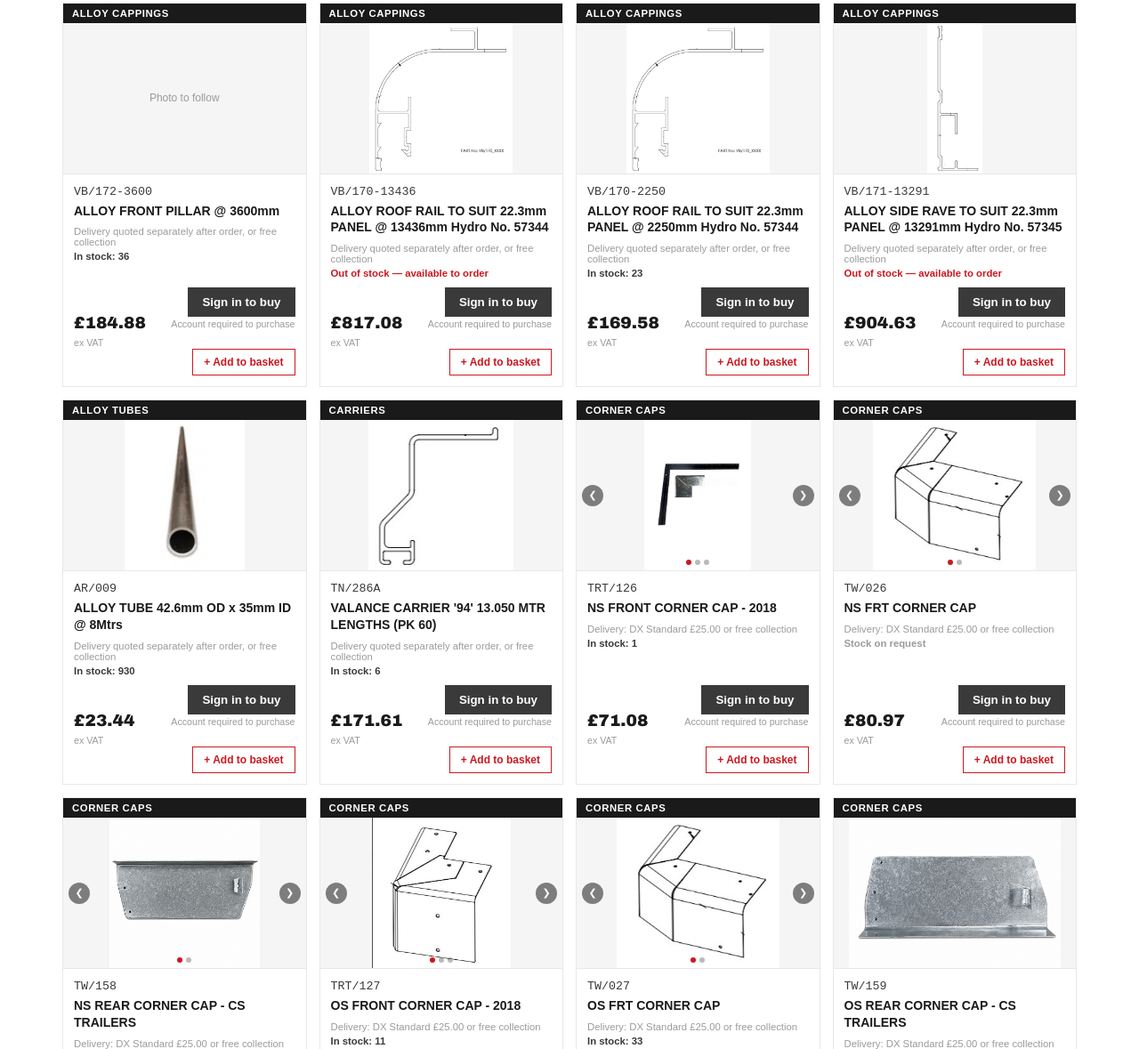
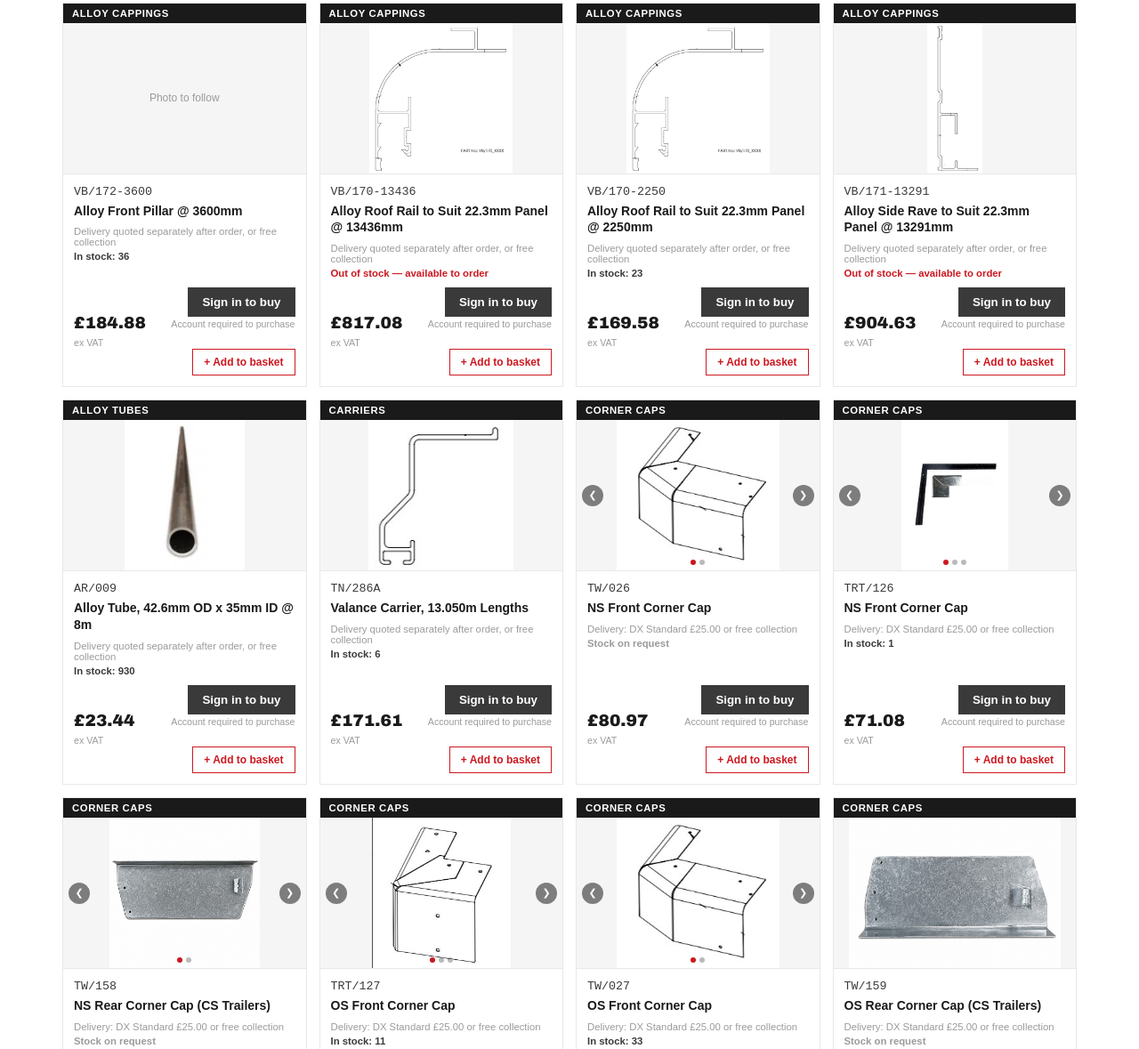
Before and after one commit to dchallenderld/ld-parts-store, a plain HTML site: page index.html in a window 1280 px wide. Shown: the part 1032-2211 px from the top of the page at 89% size. Drawn offline with Linux system fonts and the light colour scheme.

Commit message:
Add files via upload

```diff
--- a/index.html
+++ b/index.html
@@ -259,53 +259,53 @@
 
 <script>
 const PARTS=[
-["TW/168B","OS FRONT PILLAR @ 3600mm - 20/44","PILLARS",430.78,"POA","https://buy.stripe.com/test_7sYdR9b8UgQX31AeyAdZ600",10],
-["CS/655","STAINLESS CURTAIN BUCKLE (1582)","CURTAINS",10.42,"DX","https://buy.stripe.com/test_5kQ9AT90M9ovdGe4Y0dZ601",240],
-["LDS/1612","Pneumatic Distributor M10070101_1","MISC",43.40,"DX","https://buy.stripe.com/test_cNi8wPb8U7gnby6bmodZ602",17],
-["TRT/127","OS FRONT CORNER CAP - 2018","CORNER CAPS",71.08,"DX","https://buy.stripe.com/test_7sY14nel60RZau24Y0dZ603",11],
-["AS/045","ALLOY ROOF COIL 2515 wide x 21 gauge 3003 H16","ROOF",83.26,"POA","https://buy.stripe.com/test_aFa6oH7WIgQXby6768dZ604",0.2],
-["LDS/1856","Side Guard 4m K442971","SIDE GUARDS",104.17,"POA","https://buy.stripe.com/test_dRm3cvdh2307fOm4Y0dZ605",27],
-["LDS/1209","MUDGUARD WITHOUT MUDFLAP - M180117","MUDWINGS + SPRAY SUPPRESSION",34.03,"POA","https://buy.stripe.com/test_00w6oH90MbwD45E0HKdZ606",53],
-["TW/038","GRP DEFLECTOR small - NO LD LOGO 20/44","DEFLECTORS",937.50,"POA","https://buy.stripe.com/test_8x29AT1yk9oveKi3TWdZ607",1],
-["LDS/1404","MOUNTING BRACKETS - M19040702","MISC",4.51,"DX","https://buy.stripe.com/test_00wfZhdh21W345EbmodZ608",215],
-["TW/228","ROOF FRONT CROSSMEMBER BOLT ON - 170 DEEP","HEADERS",371.53,"POA","https://buy.stripe.com/test_14A3cv7WI58f6dM9egdZ609",13],
-["VB/021","AL TOP HAT 22mm (TH2) 2332mm LONG +0/-3 (Prebow 1\" Rise) (Aalco TH5)","ROOF",28.70,"POA","https://buy.stripe.com/test_14A14n4KweIPby6aikdZ60a",17],
-["LDS/1226","SIDE VALANCE (AMAZON) K390099","MUDWINGS + SPRAY SUPPRESSION",166.67,"POA","https://buy.stripe.com/test_5kQaEX4Kw1W39pYeyAdZ60b",58],
-["LDS/1179","K171477 BUMPER BRACKET","UNDERRUN & LIGHT PANS",121.53,"DX","https://buy.stripe.com/test_aFa9AT7WIfMT0Ts3TWdZ60c",9],
-["TW/044B","GRP PANEL 2465x3513x21mm WHITE RAL9010","PANELS",1001.60,"POA","https://buy.stripe.com/test_bJe3cv1ykdELgSq8acdZ60d",4],
-["TW/025","2mm ZED ROOF X-M","ROOF",26.57,"POA","https://buy.stripe.com/test_00w3cv0uggQXfOmaikdZ60e",13],
-["CS/053","TENSIONER CONNECTOR TOP (DOG)","TENSIONERS",13.89,"DX","https://buy.stripe.com/test_9B628r4Kw7gn9pYgGIdZ60f",4],
-["LDS/1230","LADDER & OPERATIONAL DECALS - K145180 - STANDARD","LADDERS/STEPS",289.34,"POA","https://buy.stripe.com/test_4gM4gz2CoeIP7hQduwdZ60g",8],
-["VB/170-13436","ALLOY ROOF RAIL TO SUIT 22.3mm PANEL @ 13436mm Hydro No. 57344","ALLOY CAPPINGS",817.08,"POA","https://buy.stripe.com/test_28EcN50ug1W31Xw8acdZ60h",0],
-["LDS/1126","W150173-KTL+L MUDWING BRACKET","MUDWINGS + SPRAY SUPPRESSION",21.70,"DX","https://buy.stripe.com/test_5kQ9AT2Co7gn8lUcqsdZ60i",28],
-["LDS/1516","MUDGUARD WITH LOGO M18011715","MUDWINGS + SPRAY SUPPRESSION",58.68,"POA","https://buy.stripe.com/test_00wfZh4KwcAH31AduwdZ60j",181],
-["TW/105A","TAIL-PIECE WEBBING GREY @ 1050mm Long","CURTAINS",6.89,"DX","https://buy.stripe.com/test_4gM00j6SE6cj59I9egdZ60k",94],
-["VB/013","ROOF FRONT CORNER CASTING (MILL FINISH)","CORNER CAPS",53.87,"DX","https://buy.stripe.com/test_14A28r90Masz1XwbmodZ60l",38],
-["TW/034","OS FRT (LANGVER) RATCHET TENSIONER R45TW R/H/F C/W LD LOGO","TENSIONERS",125.00,"DX","https://buy.stripe.com/test_5kQdR91yk1W36dMcqsdZ60m",11],
-["VB/170-2250","ALLOY ROOF RAIL TO SUIT 22.3mm PANEL @ 2250mm Hydro No. 57344","ALLOY CAPPINGS",169.58,"POA","https://buy.stripe.com/test_cNibJ1fpa1W3au20HKdZ60n",23],
-["CS/722A","BLACK FLEXIBLE PVC PELMET DP8 - 13500 LONG (MOQ = 48)","VALANCES",82.92,"POA","https://buy.stripe.com/test_6oU5kD3Gs3079pY9egdZ60o",17],
-["TW/033","NS FRT (LANGVER) RATCHET TENSIONER R45TW L/H/F C/W LD LOGO","TENSIONERS",125.00,"DX","https://buy.stripe.com/test_8x2cN5a4Q3079pYduwdZ60p",19],
-["TW/083","GRP DEFLECTOR (DEEP version no logo) Code. BM-1102 (WHITE 9010)","DEFLECTORS",1005.43,"POA","https://buy.stripe.com/test_bJeaEXa4Q0RZcCa3TWdZ60q",2],
-["TW/167B","NS FRONT PILLAR @ 3600mm - 20/44","PILLARS",430.78,"POA","https://buy.stripe.com/test_aFa8wP6SE0RZby69egdZ60r",15],
-["TNX/009","ROOF REAR DRIP RAIL","CROSS MEMBER",46.88,"POA","https://buy.stripe.com/test_28EaEX4Kw58f7hQduwdZ60s",12],
-["TW/098","TOP RAIL - GALV. REAR FRAME","HEADERS",97.22,"POA","https://buy.stripe.com/test_5kQfZh7WI0RZ59I2PSdZ60t",5],
-["TN/286A","VALANCE CARRIER '94' 13.050 MTR LENGTHS (PK 60)","CARRIERS",171.61,"POA","https://buy.stripe.com/test_9B63cv7WI44b45EeyAdZ60u",6],
-["CS/096","STAINLESS STEEL SPRING (CBF. LD/CS096)","CURTAINS",1.70,"DX","https://buy.stripe.com/test_28E4gzdh28kr7hQcqsdZ60v",3814],
-["TW/026","NS FRT CORNER CAP","CORNER CAPS",80.97,"DX","https://buy.stripe.com/test_3cI6oHccY307gSq2PSdZ60w",null],
-["VB/172-3600","ALLOY FRONT PILLAR @ 3600mm","ALLOY CAPPINGS",184.88,"POA","https://buy.stripe.com/test_fZubJ13Gs1W3cCaaikdZ60x",36],
-["TN/007A","ALUZINC TRACK 12802 LONG","TRACKS",201.20,"POA","https://buy.stripe.com/test_9B6cN5ccY1W331AfCEdZ60y",0],
-["VB/171-13291","ALLOY SIDE RAVE TO SUIT 22.3mm PANEL @ 13291mm Hydro No. 57345","ALLOY CAPPINGS",904.63,"POA","https://buy.stripe.com/test_4gM14nfpa30731AeyAdZ60z",0],
-["TW/158","NS REAR CORNER CAP - CS TRAILERS","CORNER CAPS",68.98,"DX","https://buy.stripe.com/test_6oUdR9fpadELeKibmodZ60A",null],
-["TW/035","GALV FRONT DEFLECTOR REF CAGE NUTS - CS TRAILERS","DEFLECTORS",91.20,"POA","https://buy.stripe.com/test_5kQ00j3Gs9ov6dMduwdZ60B",7],
-["TRT/126","NS FRONT CORNER CAP - 2018","CORNER CAPS",71.08,"DX","https://buy.stripe.com/test_7sY7sL4Kw0RZfOmbmodZ60C",1],
-["CS/065","TENSIONER - CURTAIN TENSION HANDLE c/w SLEEVE","TENSIONERS",10.45,"DX","https://buy.stripe.com/test_3cI4gz90M44b8lU4Y0dZ60D",21],
-["LDS/1343","M14230101 DOWNRIGHTS","SIDE GUARDS",26.46,"DX","https://buy.stripe.com/test_dRmfZh3Gs0RZfOm4Y0dZ60E",31],
-["AR/009","ALLOY TUBE 42.6mm OD x 35mm ID @ 8Mtrs","ALLOY TUBES",23.44,"POA","https://buy.stripe.com/test_bJe14nb8UgQX9pYaikdZ60F",930],
-["TW/159","OS REAR CORNER CAP - CS TRAILERS","CORNER CAPS",68.98,"DX","https://buy.stripe.com/test_cNi3cvdh21W37hQ8acdZ60G",null],
-["CS/055","TENSIONER COUPLING BOTTOM (DOG)","TENSIONERS",17.36,"DX","https://buy.stripe.com/test_3cI4gza4QeIP59I624dZ60H",0],
-["VB/022","GALV REAR FRAME TOP RAIL","HEADERS",244.49,"POA","https://buy.stripe.com/test_14A28r2Co44bcCa2PSdZ60I",null],
-["LDS/1566","K083987-KTL+L AMAZON COUPLING PLATE (NEW STYLE)","COUPLINGS",85.07,"DX","https://buy.stripe.com/test_00w4gz0ug0RZ59IcqsdZ60J",4],
-["TW/027","OS FRT CORNER CAP","CORNER CAPS",80.97,"DX","https://buy.stripe.com/test_00wfZhel658f8lU2PSdZ60K",33]
+["TW/168B","OS Front Pillar @ 3600mm","PILLARS",430.78,"POA","https://buy.stripe.com/test_7sYdR9b8UgQX31AeyAdZ600",10],
+["CS/655","Stainless Curtain Buckle","CURTAINS",10.42,"DX","https://buy.stripe.com/test_5kQ9AT90M9ovdGe4Y0dZ601",240],
+["LDS/1612","Pneumatic Distributor","MISC",43.40,"DX","https://buy.stripe.com/test_cNi8wPb8U7gnby6bmodZ602",17],
+["TRT/127","OS Front Corner Cap","CORNER CAPS",71.08,"DX","https://buy.stripe.com/test_7sY14nel60RZau24Y0dZ603",11],
+["AS/045","Alloy Roof Coil, 2515mm Wide x 21 Gauge, 3003 H16","ROOF",83.26,"POA","https://buy.stripe.com/test_aFa6oH7WIgQXby6768dZ604",0.2],
+["LDS/1856","Side Guard, 4m","SIDE GUARDS",104.17,"POA","https://buy.stripe.com/test_dRm3cvdh2307fOm4Y0dZ605",27],
+["LDS/1209","Mudguard Without Mudflap","MUDWINGS + SPRAY SUPPRESSION",34.03,"POA","https://buy.stripe.com/test_00w6oH90MbwD45E0HKdZ606",53],
+["TW/038","GRP Deflector, Small, No LD Logo","DEFLECTORS",937.50,"POA","https://buy.stripe.com/test_8x29AT1yk9oveKi3TWdZ607",1],
+["LDS/1404","Mounting Brackets","MISC",4.51,"DX","https://buy.stripe.com/test_00wfZhdh21W345EbmodZ608",215],
+["TW/228","Roof Front Crossmember, Bolt On, 170mm Deep","HEADERS",371.53,"POA","https://buy.stripe.com/test_14A3cv7WI58f6dM9egdZ609",13],
+["VB/021","Aluminium Top Hat, 22mm, 2332mm Long +0/-3, Prebow 1\" Rise","ROOF",28.70,"POA","https://buy.stripe.com/test_14A14n4KweIPby6aikdZ60a",17],
+["LDS/1226","Side Valance (Amazon)","MUDWINGS + SPRAY SUPPRESSION",166.67,"POA","https://buy.stripe.com/test_5kQaEX4Kw1W39pYeyAdZ60b",58],
+["LDS/1179","Bumper Bracket","UNDERRUN & LIGHT PANS",121.53,"DX","https://buy.stripe.com/test_aFa9AT7WIfMT0Ts3TWdZ60c",9],
+["TW/044B","GRP Panel, 2465 x 3513 x 21mm, White RAL9010","PANELS",1001.60,"POA","https://buy.stripe.com/test_bJe3cv1ykdELgSq8acdZ60d",4],
+["TW/025","2mm Zed Roof","ROOF",26.57,"POA","https://buy.stripe.com/test_00w3cv0uggQXfOmaikdZ60e",13],
+["CS/053","Tensioner Connector, Top (Dog)","TENSIONERS",13.89,"DX","https://buy.stripe.com/test_9B628r4Kw7gn9pYgGIdZ60f",4],
+["LDS/1230","Ladder & Operational Decals, Standard","LADDERS/STEPS",289.34,"POA","https://buy.stripe.com/test_4gM4gz2CoeIP7hQduwdZ60g",8],
+["VB/170-13436","Alloy Roof Rail to Suit 22.3mm Panel @ 13436mm","ALLOY CAPPINGS",817.08,"POA","https://buy.stripe.com/test_28EcN50ug1W31Xw8acdZ60h",0],
+["LDS/1126","Mudwing Bracket","MUDWINGS + SPRAY SUPPRESSION",21.70,"DX","https://buy.stripe.com/test_5kQ9AT2Co7gn8lUcqsdZ60i",28],
+["LDS/1516","Mudguard With Logo","MUDWINGS + SPRAY SUPPRESSION",58.68,"POA","https://buy.stripe.com/test_00wfZh4KwcAH31AduwdZ60j",181],
+["TW/105A","Tail-Piece Webbing, Grey, 1050mm Long","CURTAINS",6.89,"DX","https://buy.stripe.com/test_4gM00j6SE6cj59I9egdZ60k",94],
+["VB/013","Roof Front Corner Casting (Mill Finish)","CORNER CAPS",53.87,"DX","https://buy.stripe.com/test_14A28r90Masz1XwbmodZ60l",38],
+["TW/034","OS Front Ratchet Tensioner (Langver), Right Hand Front, C/W LD Logo","TENSIONERS",125.00,"DX","https://buy.stripe.com/test_5kQdR91yk1W36dMcqsdZ60m",11],
+["VB/170-2250","Alloy Roof Rail to Suit 22.3mm Panel @ 2250mm","ALLOY CAPPINGS",169.58,"POA","https://buy.stripe.com/test_cNibJ1fpa1W3au20HKdZ60n",23],
+["CS/722A","Black Flexible PVC Pelmet, 13500mm Long","VALANCES",82.92,"POA","https://buy.stripe.com/test_6oU5kD3Gs3079pY9egdZ60o",17],
+["TW/033","NS Front Ratchet Tensioner (Langver), Left Hand Front, C/W LD Logo","TENSIONERS",125.00,"DX","https://buy.stripe.com/test_8x2cN5a4Q3079pYduwdZ60p",19],
+["TW/083","GRP Deflector, Deep Version, No Logo, White 9010","DEFLECTORS",1005.43,"POA","https://buy.stripe.com/test_bJeaEXa4Q0RZcCa3TWdZ60q",2],
+["TW/167B","NS Front Pillar @ 3600mm","PILLARS",430.78,"POA","https://buy.stripe.com/test_aFa8wP6SE0RZby69egdZ60r",15],
+["TNX/009","Roof Rear Drip Rail","CROSS MEMBER",46.88,"POA","https://buy.stripe.com/test_28EaEX4Kw58f7hQduwdZ60s",12],
+["TW/098","Top Rail, Galvanised, Rear Frame","HEADERS",97.22,"POA","https://buy.stripe.com/test_5kQfZh7WI0RZ59I2PSdZ60t",5],
+["TN/286A","Valance Carrier, 13.050m Lengths","CARRIERS",171.61,"POA","https://buy.stripe.com/test_9B63cv7WI44b45EeyAdZ60u",6],
+["CS/096","Stainless Steel Spring","CURTAINS",1.70,"DX","https://buy.stripe.com/test_28E4gzdh28kr7hQcqsdZ60v",3814],
+["TW/026","NS Front Corner Cap","CORNER CAPS",80.97,"DX","https://buy.stripe.com/test_3cI6oHccY307gSq2PSdZ60w",null],
+["VB/172-3600","Alloy Front Pillar @ 3600mm","ALLOY CAPPINGS",184.88,"POA","https://buy.stripe.com/test_fZubJ13Gs1W3cCaaikdZ60x",36],
+["TN/007A","Aluzinc Track, 12802mm Long","TRACKS",201.20,"POA","https://buy.stripe.com/test_9B6cN5ccY1W331AfCEdZ60y",0],
+["VB/171-13291","Alloy Side Rave to Suit 22.3mm Panel @ 13291mm","ALLOY CAPPINGS",904.63,"POA","https://buy.stripe.com/test_4gM14nfpa30731AeyAdZ60z",0],
+["TW/158","NS Rear Corner Cap (CS Trailers)","CORNER CAPS",68.98,"DX","https://buy.stripe.com/test_6oUdR9fpadELeKibmodZ60A",null],
+["TW/035","Galvanised Front Deflector, Ref Cage Nuts (CS Trailers)","DEFLECTORS",91.20,"POA","https://buy.stripe.com/test_5kQ00j3Gs9ov6dMduwdZ60B",7],
+["TRT/126","NS Front Corner Cap","CORNER CAPS",71.08,"DX","https://buy.stripe.com/test_7sY7sL4Kw0RZfOmbmodZ60C",1],
+["CS/065","Tensioner, Curtain Tension Handle, C/W Sleeve","TENSIONERS",10.45,"DX","https://buy.stripe.com/test_3cI4gz90M44b8lU4Y0dZ60D",21],
+["LDS/1343","Downrights","SIDE GUARDS",26.46,"DX","https://buy.stripe.com/test_dRmfZh3Gs0RZfOm4Y0dZ60E",31],
+["AR/009","Alloy Tube, 42.6mm OD x 35mm ID @ 8m","ALLOY TUBES",23.44,"POA","https://buy.stripe.com/test_bJe14nb8UgQX9pYaikdZ60F",930],
+["TW/159","OS Rear Corner Cap (CS Trailers)","CORNER CAPS",68.98,"DX","https://buy.stripe.com/test_cNi3cvdh21W37hQ8acdZ60G",null],
+["CS/055","Tensioner Coupling, Bottom (Dog)","TENSIONERS",17.36,"DX","https://buy.stripe.com/test_3cI4gza4QeIP59I624dZ60H",0],
+["VB/022","Galvanised Rear Frame Top Rail","HEADERS",244.49,"POA","https://buy.stripe.com/test_14A28r2Co44bcCa2PSdZ60I",null],
+["LDS/1566","Amazon Coupling Plate (New Style)","COUPLINGS",85.07,"DX","https://buy.stripe.com/test_00w4gz0ug0RZ59IcqsdZ60J",4],
+["TW/027","OS Front Corner Cap","CORNER CAPS",80.97,"DX","https://buy.stripe.com/test_00wfZhel658f8lU2PSdZ60K",33]
 ];
 
 const SHIP={
```
